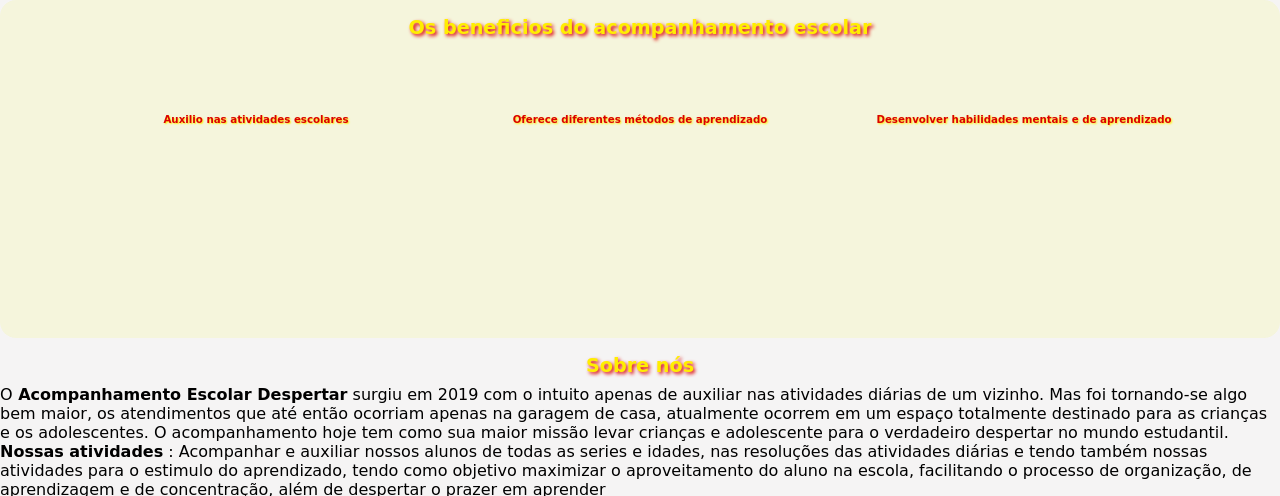
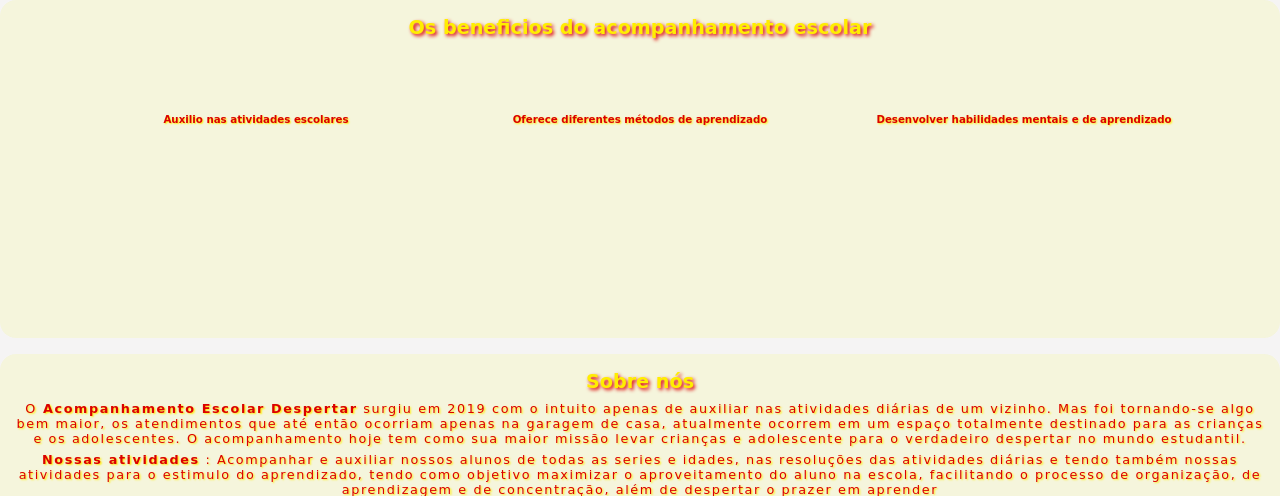
Before and after one commit to Matheuslc7/Acomp.escolar.despertar, a plain HTML site: page index.html in a window 1280 px wide. Shown: the part 455-951 px from the top of the page. Drawn offline with Linux system fonts and the light colour scheme; a web font is replaced by a local one.

Commit message:
Atualizando o Style.css

```diff
--- a/style.css
+++ b/style.css
@@ -2,12 +2,20 @@
 @import url(styles/header.css);
 @import url(styles/poscabecalho.css);
 @import url(styles/beneficios.css);
+@import url(styles/sobre.css);
+@import url(styles/extras.css);
+@import url(styles/planos.css);
+@import url(styles/pagamentos.css);
+@import url(styles/localizacao.css);
+@import url(styles/redes.css);
+@import url(styles/rodape.css);
 
 :root {
     --fonte-textos:'Edu NSW ACT Foundation', cursive;
     --cor-vermelho: #db0000;
     --cor-amarelo: #ffee00;
     --cor-fundo: #f5f4f4;
+    --cor-bege: beige;
 }
 
 * {
```
